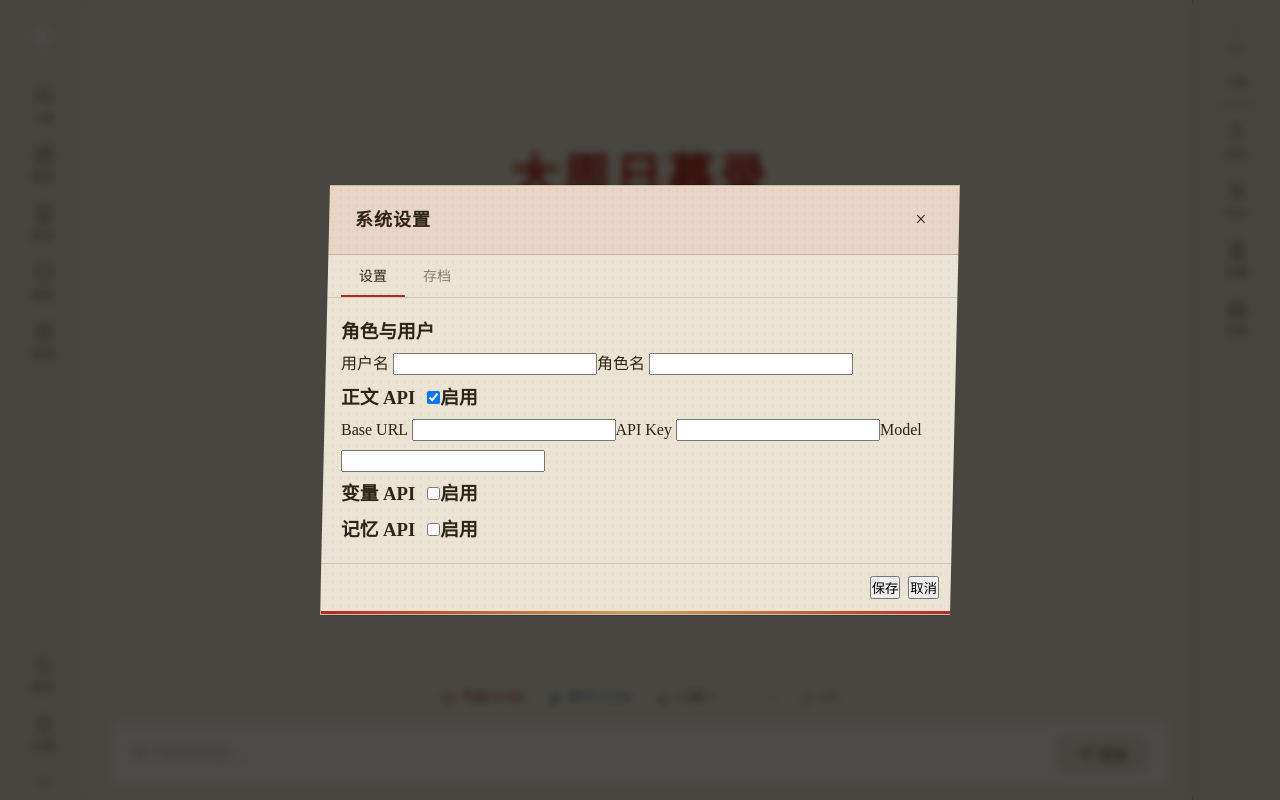
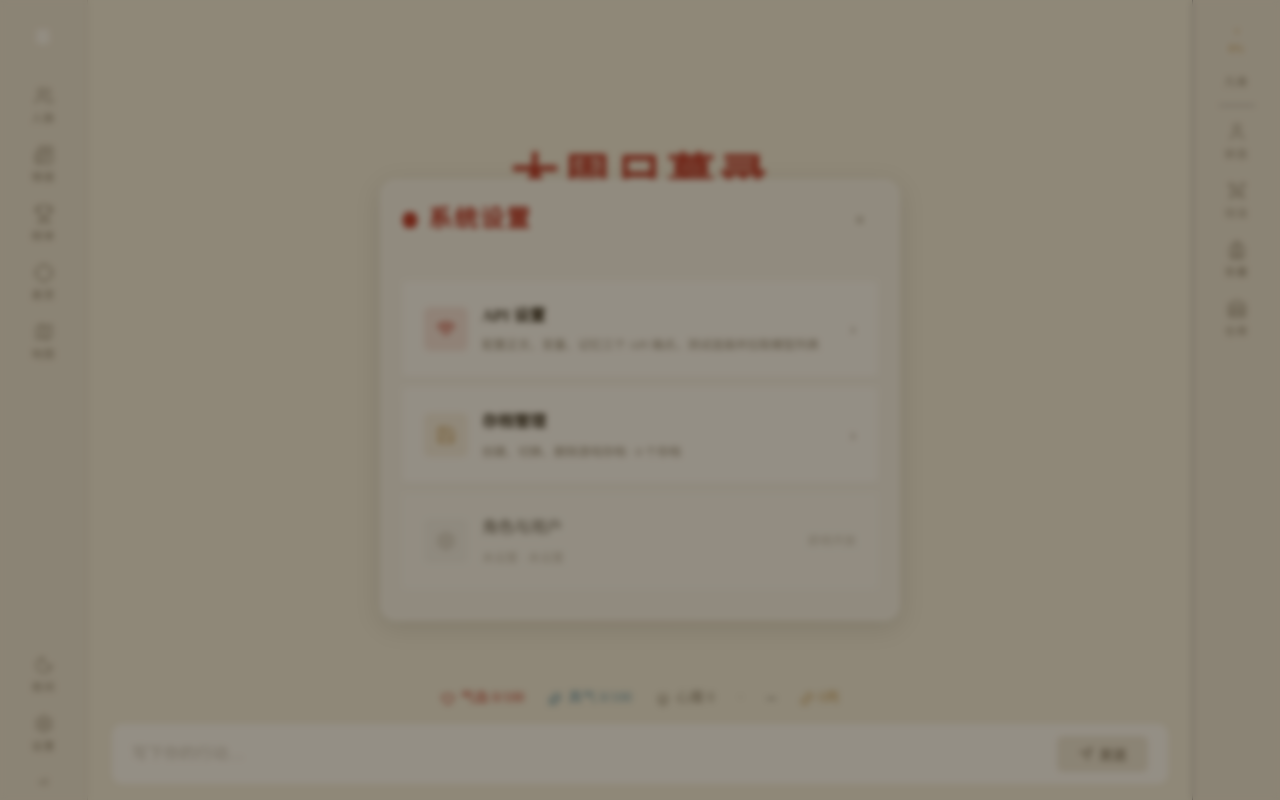
Before and after one commit to iuktsix-svg/dazhou, a React (Vite) app: page / in a window 1280 px wide. Both pictures are taken after a click on the button "设置". Built offline with nearby package versions, Linux system fonts and the light colour scheme; a web font is replaced by a local one.

Commit message:
feat: 设置全面重做——卡片式导航/API端点配置(测试连接+拉取模型)/存档管理

```diff
--- a/src/components/SillyTavern/SettingsModal.tsx
+++ b/src/components/SillyTavern/SettingsModal.tsx
@@ -1,106 +1,232 @@
 import { useState, useEffect } from 'react';
 import { useSillytavern } from '../../hooks/useSillytavern';
 import { type AppSettings, type ApiConfig, type ApiEndpoint } from '../../sillytavern';
+import { Settings, Save, Wifi, Download, Trash2, Plus, MessageSquare } from 'lucide-react';
 
 interface Props { onClose: () => void; }
+
+type Section = 'main' | 'api' | 'archive';
 
 export function SettingsModal({ onClose }: Props) {
   const { settings, updateSettings, chats, createChat, loadChat, deleteChat, activeChatId } = useSillytavern();
   const [form, setForm] = useState<AppSettings | null>(null);
-  const [tab, setTab] = useState<'settings' | 'archive'>('settings');
+  const [section, setSection] = useState<Section>('main');
   const [newChatName, setNewChatName] = useState('');
+  const [testStatus, setTestStatus] = useState<'idle' | 'testing' | 'success' | 'error'>('idle');
+  const [testMsg, setTestMsg] = useState('');
+  const [models, setModels] = useState<string[]>([]);
+  const [fetchingModels, setFetchingModels] = useState(false);
 
   useEffect(() => { if (settings) setForm(JSON.parse(JSON.stringify(settings))); }, [settings]);
-  // Fallback form so modal always renders
   const f = form || { id: 'app-settings', api: { primary: { enabled: true, baseUrl: '', apiKey: '', model: '' }, secondary: { enabled: false, baseUrl: '', apiKey: '', model: '' }, memory: { enabled: false, baseUrl: '', apiKey: '', model: '' } }, userName: '', characterName: '', activeLorebookIds: [], activePresetId: null, uiMode: 'game' as const, customTags: [], createdAt: 0, updatedAt: 0 };
   if (!f) return null;
 
   const handleSave = async () => { await updateSettings(f); onClose(); };
-  const update = <K extends keyof AppSettings>(key: K, value: AppSettings[K]) => setForm(prev => prev ? { ...prev, [key]: value } : prev);
   const updateEndpoint = (which: keyof ApiConfig, patch: Partial<ApiEndpoint>) =>
     setForm(prev => prev ? { ...prev, api: { ...prev.api, [which]: { ...prev.api[which], ...patch } } } : prev);
 
+  const ep = f.api.primary;
+
+  const handleTestConnection = async () => {
+    if (!ep.baseUrl || !ep.apiKey) { setTestMsg('请先填写调用地址和秘钥'); setTestStatus('error'); return; }
+    setTestStatus('testing'); setTestMsg('');
+    try {
+      const res = await fetch(`${ep.baseUrl}/models`, { headers: { Authorization: `Bearer ${ep.apiKey}` } });
+      if (res.ok) { setTestStatus('success'); setTestMsg('连接成功'); }
+      else { setTestStatus('error'); setTestMsg(`HTTP ${res.status}`); }
+    } catch { setTestStatus('error'); setTestMsg('网络错误，请检查地址'); }
+  };
+
+  const handleFetchModels = async () => {
+    if (!ep.baseUrl || !ep.apiKey) return;
+    setFetchingModels(true);
+    try {
+      const res = await fetch(`${ep.baseUrl}/models`, { headers: { Authorization: `Bearer ${ep.apiKey}` } });
+      if (res.ok) {
+        const data = await res.json();
+        const names = (data.data || []).map((m: Record<string, unknown>) => String(m.id || '')).filter(Boolean).sort();
+        setModels(names);
+      }
+    } catch { /* ignore */ }
+    setFetchingModels(false);
+  };
+
   const handleCreateChat = async () => { await createChat(newChatName.trim() || undefined); setNewChatName(''); };
 
+  const cardStyle: React.CSSProperties = {
+    padding: '20px 22px', marginBottom: 10, background: 'var(--wx-card)',
+    border: '1px solid var(--bdr-subtle)', borderRadius: 'var(--rd-md)',
+    cursor: 'pointer', transition: 'all 0.2s', display: 'flex', alignItems: 'center', gap: 14,
+    boxShadow: 'var(--sh-sm)',
+  };
+
   return (
-    <div style={{ position: 'fixed', inset: 0, zIndex: 300, display: 'flex', justifyContent: 'center', alignItems: 'center', padding: 20 }} onClick={onClose}>
-      <div style={{ position: 'absolute', inset: 0, background: 'rgba(0,0,0,0.7)', backdropFilter: 'blur(4px)' }} />
-      <div onClick={e => e.stopPropagation()} style={{ position: 'relative', width: '100%', maxWidth: 640, maxHeight: '82vh', background: 'var(--dz-dark)', border: '1px solid var(--dz-gray-light)', boxShadow: '0 8px 40px rgba(0,0,0,0.8)', clipPath: 'polygon(10px 0, 100% 0, calc(100% - 10px) 100%, 0 100%)', display: 'flex', flexDirection: 'column', overflow: 'hidden' }}>
-        <div style={{ position: 'absolute', inset: 0, backgroundImage: 'radial-gradient(circle, rgba(197,48,48,0.06) 1px, transparent 1px)', backgroundSize: '8px 8px', pointerEvents: 'none', zIndex: 0 }} />
-        <div style={{ position: 'relative', zIndex: 1, display: 'flex', justifyContent: 'space-between', alignItems: 'center', padding: '16px 20px', borderBottom: '1px solid var(--dz-gray-light)', background: 'rgba(197,48,48,0.08)' }}>
-          <h2 style={{ fontFamily: 'var(--font-serif)', fontSize: 18, fontWeight: 700, color: 'var(--dz-white)', letterSpacing: 1, margin: 0, display: 'flex', alignItems: 'center', gap: 10 }}>
-            <span style={{ width: 4, height: 22, background: 'var(--dz-red)', clipPath: 'polygon(4px 0, 100% 0, calc(100% - 4px) 100%, 0 100%)' }} />
-            {tab === 'settings' ? '系统设置' : '存档管理'}
-          </h2>
-          <button onClick={onClose} style={{ width: 36, height: 36, borderRadius: 2, background: 'none', border: 'none', color: 'var(--dz-text)', cursor: 'pointer', fontSize: 20 }}>×</button>
+    <div className="dz-modal-shell" onClick={section === 'main' ? onClose : undefined}>
+      <div className="dz-overlay on" style={{ position: 'absolute' }} />
+      <div className={`dz-modal-box ${section !== 'main' ? 'wide' : ''}`} onClick={e => e.stopPropagation()}>
+        <div className="dz-modal-head">
+          <h2>{section === 'main' ? '系统设置' : section === 'api' ? 'API 设置' : '存档管理'}</h2>
+          <div style={{ display: 'flex', gap: 8 }}>
+            {section !== 'main' && (
+              <button onClick={() => setSection('main')} className="wx-btn wx-btn-outline" style={{ padding: '6px 14px', fontSize: 'var(--text-xs)' }}>返回</button>
+            )}
+            <button className="dz-modal-close-btn" onClick={onClose}>×</button>
+          </div>
         </div>
+        <div className="dz-modal-body">
+          {/* ============ MAIN ============ */}
+          {section === 'main' && (
+            <>
+              <div onClick={() => setSection('api')} style={cardStyle} onMouseEnter={e => e.currentTarget.style.borderColor = 'var(--wx-vermillion)'} onMouseLeave={e => e.currentTarget.style.borderColor = 'rgba(44,36,22,0.12)'}>
+                <div style={{ width: 44, height: 44, borderRadius: 'var(--rd-md)', background: 'var(--wx-vermillion-dim)', display: 'flex', alignItems: 'center', justifyContent: 'center', flexShrink: 0 }}>
+                  <Wifi size={20} style={{ color: 'var(--wx-vermillion)' }} />
+                </div>
+                <div style={{ flex: 1 }}>
+                  <div style={{ fontFamily: 'var(--font-body)', fontSize: 'var(--text-base)', fontWeight: 600, color: 'var(--wx-ink)', marginBottom: 3 }}>API 设置</div>
+                  <div style={{ fontFamily: 'var(--font-body)', fontSize: 'var(--text-xs)', color: 'var(--wx-ink-dim)' }}>配置正文、变量、记忆三个 API 端点，测试连接并拉取模型列表</div>
+                </div>
+                <span style={{ color: 'var(--wx-ink-dim)', fontSize: 18 }}>›</span>
+              </div>
 
-        {/* Tab bar */}
-        <div style={{ position: 'relative', zIndex: 1, display: 'flex', borderBottom: '1px solid var(--ink-border)', padding: '0 20px' }}>
-          <button onClick={() => setTab('settings')} style={{ padding: '10px 18px', background: 'none', border: 'none', borderBottom: tab === 'settings' ? '2px solid var(--dz-red)' : '2px solid transparent', color: tab === 'settings' ? 'var(--dz-white)' : 'var(--dz-text-dim)', cursor: 'pointer', fontFamily: 'var(--font-ui)', fontSize: 14 }}>设置</button>
-          <button onClick={() => setTab('archive')} style={{ padding: '10px 18px', background: 'none', border: 'none', borderBottom: tab === 'archive' ? '2px solid var(--dz-red)' : '2px solid transparent', color: tab === 'archive' ? 'var(--dz-white)' : 'var(--dz-text-dim)', cursor: 'pointer', fontFamily: 'var(--font-ui)', fontSize: 14 }}>存档</button>
-        </div>
+              <div onClick={() => setSection('archive')} style={cardStyle} onMouseEnter={e => e.currentTarget.style.borderColor = 'var(--wx-gold)'} onMouseLeave={e => e.currentTarget.style.borderColor = 'rgba(44,36,22,0.12)'}>
+                <div style={{ width: 44, height: 44, borderRadius: 'var(--rd-md)', background: 'var(--wx-gold-dim)', display: 'flex', alignItems: 'center', justifyContent: 'center', flexShrink: 0 }}>
+                  <Save size={20} style={{ color: 'var(--wx-gold)' }} />
+                </div>
+                <div style={{ flex: 1 }}>
+                  <div style={{ fontFamily: 'var(--font-body)', fontSize: 'var(--text-base)', fontWeight: 600, color: 'var(--wx-ink)', marginBottom: 3 }}>存档管理</div>
+                  <div style={{ fontFamily: 'var(--font-body)', fontSize: 'var(--text-xs)', color: 'var(--wx-ink-dim)' }}>创建、切换、删除游戏存档 · {chats.length} 个存档</div>
+                </div>
+                <span style={{ color: 'var(--wx-ink-dim)', fontSize: 18 }}>›</span>
+              </div>
 
-        <div style={{ position: 'relative', zIndex: 1, flex: 1, overflow: 'auto', padding: '16px 20px' }}>
-          {tab === 'settings' && (
-            <>
-              <section><h3>角色与用户</h3>
-                <label>用户名 <input value={f.userName} onChange={e => update('userName', e.target.value)} /></label>
-                <label>角色名 <input value={f.characterName} onChange={e => update('characterName', e.target.value)} /></label>
-              </section>
+              <div style={{ ...cardStyle, opacity: 0.5, cursor: 'default' }}>
+                <div style={{ width: 44, height: 44, borderRadius: 'var(--rd-md)', background: 'rgba(44,36,22,0.06)', display: 'flex', alignItems: 'center', justifyContent: 'center', flexShrink: 0 }}>
+                  <Settings size={20} style={{ color: 'var(--wx-ink-dim)' }} />
+                </div>
+                <div style={{ flex: 1 }}>
+                  <div style={{ fontFamily: 'var(--font-body)', fontSize: 'var(--text-base)', fontWeight: 600, color: 'var(--wx-ink)', marginBottom: 3 }}>角色与用户</div>
+                  <div style={{ fontFamily: 'var(--font-body)', fontSize: 'var(--text-xs)', color: 'var(--wx-ink-dim)' }}>{f.userName || '未设置'} · {f.characterName || '未设置'}</div>
+                </div>
+                <span style={{ color: 'var(--wx-ink-dim)', fontSize: 12 }}>即将开放</span>
+              </div>
+            </>
+          )}
 
+          {/* ============ API ============ */}
+          {section === 'api' && (
+            <div>
               {(['primary', 'secondary', 'memory'] as const).map(which => {
                 const ep = f.api[which];
                 const labels = { primary: '正文 API', secondary: '变量 API', memory: '记忆 API' };
-                return (<section key={which}><h3>{labels[which]}<label className="checkbox-label" style={{ marginLeft: 12 }}><input type="checkbox" checked={ep?.enabled ?? false} onChange={e => updateEndpoint(which, { enabled: e.target.checked })} />启用</label></h3>
-                  {ep?.enabled !== false && (<>
-                    <label>Base URL <input value={ep?.baseUrl || ''} onChange={e => updateEndpoint(which, { baseUrl: e.target.value })} /></label>
-                    <label>API Key <input type="password" value={ep?.apiKey || ''} onChange={e => updateEndpoint(which, { apiKey: e.target.value })} /></label>
-                    <label>Model <input value={ep?.model || ''} onChange={e => updateEndpoint(which, { model: e.target.value })} /></label>
-                  </>)}
-                </section>);
+                const isPrimary = which === 'primary';
+                return (
+                  <div key={which} style={{ marginBottom: 22, padding: 18, background: 'var(--wx-card)', border: '1px solid var(--bdr-subtle)', borderRadius: 'var(--rd-md)' }}>
+                    <div style={{ display: 'flex', justifyContent: 'space-between', alignItems: 'center', marginBottom: 14 }}>
+                      <div style={{ fontFamily: 'var(--font-body)', fontSize: 'var(--text-base)', fontWeight: 600, color: 'var(--wx-ink)', display: 'flex', alignItems: 'center', gap: 8 }}>
+                        <span style={{ width: 8, height: 8, borderRadius: '50%', background: isPrimary ? 'var(--wx-vermillion)' : which === 'secondary' ? 'var(--wx-gold)' : 'var(--wx-cyan)' }} />
+                        {labels[which]}
+                      </div>
+                      <label style={{ display: 'flex', alignItems: 'center', gap: 6, cursor: 'pointer', fontFamily: 'var(--font-body)', fontSize: 'var(--text-xs)', color: 'var(--wx-ink-dim)' }}>
+                        <input type="checkbox" checked={ep?.enabled ?? false} onChange={e => updateEndpoint(which, { enabled: e.target.checked })} style={{ accentColor: 'var(--wx-vermillion)' }} />
+                        启用
+                      </label>
+                    </div>
+                    {ep?.enabled !== false && (
+                      <>
+                        <div style={{ marginBottom: 10 }}>
+                          <label style={{ fontFamily: 'var(--font-body)', fontSize: 'var(--text-xs)', color: 'var(--wx-ink-dim)', display: 'block', marginBottom: 4 }}>调用地址 (Base URL)</label>
+                          <input value={ep?.baseUrl || ''} onChange={e => updateEndpoint(which, { baseUrl: e.target.value })} placeholder="https://api.openai.com/v1" style={{ width: '100%', padding: '9px 14px', border: '1px solid var(--bdr-subtle)', borderRadius: 'var(--rd-md)', background: 'var(--wx-surface)', color: 'var(--wx-ink)', fontFamily: 'var(--font-body)', fontSize: 'var(--text-sm)', outline: 'none' }} />
+                        </div>
+                        <div style={{ marginBottom: 10 }}>
+                          <label style={{ fontFamily: 'var(--font-body)', fontSize: 'var(--text-xs)', color: 'var(--wx-ink-dim)', display: 'block', marginBottom: 4 }}>秘钥 (API Key)</label>
+                          <input type="password" value={ep?.apiKey || ''} onChange={e => updateEndpoint(which, { apiKey: e.target.value })} placeholder="sk-..." style={{ width: '100%', padding: '9px 14px', border: '1px solid var(--bdr-subtle)', borderRadius: 'var(--rd-md)', background: 'var(--wx-surface)', color: 'var(--wx-ink)', fontFamily: 'var(--font-body)', fontSize: 'var(--text-sm)', outline: 'none' }} />
+                        </div>
+                        <div style={{ marginBottom: 10 }}>
+                          <label style={{ fontFamily: 'var(--font-body)', fontSize: 'var(--text-xs)', color: 'var(--wx-ink-dim)', display: 'block', marginBottom: 4 }}>模型 (Model)</label>
+                          <input value={ep?.model || ''} onChange={e => updateEndpoint(which, { model: e.target.value })} placeholder="gpt-4o" style={{ width: '100%', padding: '9px 14px', border: '1px solid var(--bdr-subtle)', borderRadius: 'var(--rd-md)', background: 'var(--wx-surface)', color: 'var(--wx-ink)', fontFamily: 'var(--font-body)', fontSize: 'var(--text-sm)', outline: 'none' }} />
+                        </div>
+                        {isPrimary && (
+                          <div style={{ display: 'flex', gap: 8, marginTop: 8 }}>
+                            <button onClick={handleTestConnection} disabled={testStatus === 'testing'} className="wx-btn wx-btn-outline" style={{ padding: '8px 16px', fontSize: 'var(--text-xs)' }}>
+                              <Wifi size={14} /> {testStatus === 'testing' ? '测试中…' : '测试连接'}
+                            </button>
+                            <button onClick={handleFetchModels} disabled={fetchingModels} className="wx-btn wx-btn-outline" style={{ padding: '8px 16px', fontSize: 'var(--text-xs)' }}>
+                              <Download size={14} /> {fetchingModels ? '拉取中…' : '拉取模型'}
+                            </button>
+                          </div>
+                        )}
+                        {isPrimary && testMsg && (
+                          <div style={{ marginTop: 8, padding: '8px 14px', borderRadius: 'var(--rd-md)', fontFamily: 'var(--font-body)', fontSize: 'var(--text-xs)', background: testStatus === 'success' ? 'rgba(90,140,106,0.1)' : 'rgba(181,40,26,0.08)', color: testStatus === 'success' ? 'var(--wx-jade)' : 'var(--wx-vermillion)' }}>
+                            {testMsg}
+                          </div>
+                        )}
+                        {isPrimary && models.length > 0 && (
+                          <div style={{ marginTop: 10 }}>
+                            <div style={{ fontFamily: 'var(--font-body)', fontSize: 'var(--text-xs)', color: 'var(--wx-ink-dim)', marginBottom: 6 }}>可用模型 ({models.length})</div>
+                            <div style={{ display: 'flex', flexWrap: 'wrap', gap: 6 }}>
+                              {models.slice(0, 30).map(m => (
+                                <button key={m} onClick={() => updateEndpoint('primary', { model: m })} style={{
+                                  padding: '5px 12px', border: `1px solid ${ep.model === m ? 'var(--wx-vermillion)' : 'var(--bdr-subtle)'}`,
+                                  borderRadius: 'var(--rd-full)', background: ep.model === m ? 'var(--wx-vermillion-dim)' : 'var(--wx-surface)',
+                                  color: ep.model === m ? 'var(--wx-vermillion)' : 'var(--wx-ink-dim)', cursor: 'pointer',
+                                  fontFamily: 'var(--font-body)', fontSize: 'var(--text-xs)',
+                                }}>{m}</button>
+                              ))}
+                            </div>
+                          </div>
+                        )}
+                      </>
+                    )}
+                  </div>
+                );
               })}
-            </>
+            </div>
           )}
 
-          {tab === 'archive' && (
-            <section>
-              <div style={{ display: 'flex', gap: 10, marginBottom: 16 }}>
+          {/* ============ ARCHIVE ============ */}
+          {section === 'archive' && (
+            <div>
+              <div style={{ display: 'flex', gap: 10, marginBottom: 18 }}>
                 <input value={newChatName} onChange={e => setNewChatName(e.target.value)} onKeyDown={e => { if (e.key === 'Enter') handleCreateChat(); }}
-                  placeholder="新存档名称（可选）" style={{ flex: 1, padding: '8px 12px', border: '1px solid var(--ink-border)', borderRadius: 'var(--radius-md)', background: 'var(--ink-deep)', color: 'var(--moon)', fontFamily: 'var(--font-ui)', fontSize: 14 }} />
-                <button onClick={handleCreateChat} className="dz-btn dz-btn-red">新建存档</button>
+                  placeholder="新存档名称（可选）" style={{ flex: 1, padding: '9px 14px', border: '1px solid var(--bdr-subtle)', borderRadius: 'var(--rd-md)', background: 'var(--wx-surface)', color: 'var(--wx-ink)', fontFamily: 'var(--font-body)', fontSize: 'var(--text-sm)', outline: 'none' }} />
+                <button onClick={handleCreateChat} className="wx-btn wx-btn-red" style={{ padding: '9px 20px' }}><Plus size={16} /> 新建</button>
               </div>
 
               {chats.length === 0 ? (
-                <div style={{ textAlign: 'center', padding: 40, color: 'var(--dz-text-dim)', fontFamily: 'var(--font-serif)' }}>暂无存档。创建一个来开始游戏。</div>
+                <div className="wx-empty"><div className="tl">暂无存档</div><div className="gd">创建一个存档开始游戏</div></div>
               ) : (
-                <div style={{ display: 'flex', flexDirection: 'column', gap: 6, maxHeight: 360, overflow: 'auto' }}>
+                <div style={{ display: 'flex', flexDirection: 'column', gap: 6, maxHeight: 340, overflow: 'auto' }}>
                   {chats.map(chat => (
-                    <div key={chat.id} style={{ display: 'flex', justifyContent: 'space-between', alignItems: 'center', padding: '12px 16px', background: chat.id === activeChatId ? 'rgba(197,48,48,0.08)' : 'var(--ink-card)', border: `1px solid ${chat.id === activeChatId ? 'rgba(197,48,48,0.3)' : 'var(--ink-border)'}`, borderRadius: 'var(--radius-md)', cursor: 'pointer', transition: 'all 0.2s' }}>
+                    <div key={chat.id} style={{ display: 'flex', justifyContent: 'space-between', alignItems: 'center', padding: '14px 18px', background: chat.id === activeChatId ? 'var(--wx-vermillion-dim)' : 'var(--wx-card)', border: `1px solid ${chat.id === activeChatId ? 'var(--wx-vermillion-dim)' : 'var(--bdr-subtle)'}`, borderRadius: 'var(--rd-md)', cursor: 'pointer', transition: 'all 0.2s' }}>
                       <div style={{ flex: 1, minWidth: 0 }} onClick={() => { loadChat(chat.id); onClose(); }}>
-                        <div style={{ fontFamily: 'var(--font-serif)', fontWeight: 600, color: chat.id === activeChatId ? 'var(--dz-white)' : 'var(--moon)', fontSize: 15 }}>{chat.name}</div>
-                        <div style={{ fontFamily: 'var(--font-ui)', fontSize: 12, color: 'var(--dz-text-dim)', marginTop: 3 }}>
+                        <div style={{ fontFamily: 'var(--font-body)', fontWeight: 600, color: 'var(--wx-ink)', fontSize: 'var(--text-base)', display: 'flex', alignItems: 'center', gap: 8 }}>
+                          <MessageSquare size={14} style={{ color: 'var(--wx-vermillion)' }} />
+                          {chat.name}
+                          {chat.id === activeChatId && <span style={{ fontFamily: 'var(--font-body)', fontSize: 'var(--text-2xs)', color: 'var(--wx-vermillion)', background: 'var(--wx-vermillion-dim)', padding: '2px 8px', borderRadius: 'var(--rd-full)' }}>当前</span>}
+                        </div>
+                        <div style={{ fontFamily: 'var(--font-body)', fontSize: 'var(--text-xs)', color: 'var(--wx-ink-dim)', marginTop: 4 }}>
                           {chat.messages.length} 条消息 · {new Date(chat.updatedAt).toLocaleString('zh-CN')}
-                          {chat.id === activeChatId && <span style={{ color: 'var(--dz-red)', marginLeft: 8 }}>● 当前</span>}
                         </div>
                       </div>
                       <button onClick={(e) => { e.stopPropagation(); if (confirm('确定删除此存档？')) deleteChat(chat.id); }}
-                        style={{ padding: '4px 12px', background: 'none', border: '1px solid var(--ink-border)', borderRadius: 'var(--radius-sm)', color: 'var(--dz-text-dim)', cursor: 'pointer', fontFamily: 'var(--font-ui)', fontSize: 12 }}>删除</button>
+                        className="wx-btn wx-btn-outline" style={{ padding: '5px 14px', fontSize: 'var(--text-xs)' }}>
+                        <Trash2 size={13} /> 删除
+                      </button>
                     </div>
                   ))}
                 </div>
               )}
-            </section>
+            </div>
           )}
+
         </div>
-
-        {tab === 'settings' && (
-          <div style={{ position: 'relative', zIndex: 1, display: 'flex', gap: 8, justifyContent: 'flex-end', padding: '12px 20px', borderTop: '1px solid var(--ink-border)' }}>
-            <button onClick={handleSave} className="dz-btn dz-btn-red">保存</button>
-            <button onClick={onClose} className="dz-btn dz-btn-outline">取消</button>
+        {section === 'api' && (
+          <div style={{ position: 'relative', zIndex: 1, display: 'flex', gap: 8, justifyContent: 'flex-end', padding: '12px 22px', borderTop: '1px solid var(--bdr-subtle)' }}>
+            <button onClick={handleSave} className="wx-btn wx-btn-red">保存设置</button>
+            <button onClick={onClose} className="wx-btn wx-btn-outline">关闭</button>
           </div>
         )}
-        <div style={{ position: 'relative', zIndex: 1, height: 3, flexShrink: 0, background: 'linear-gradient(90deg, var(--dz-red), var(--dz-gold), var(--dz-red))' }} />
+        <div className="dz-modal-foot" />
       </div>
     </div>
   );
```
